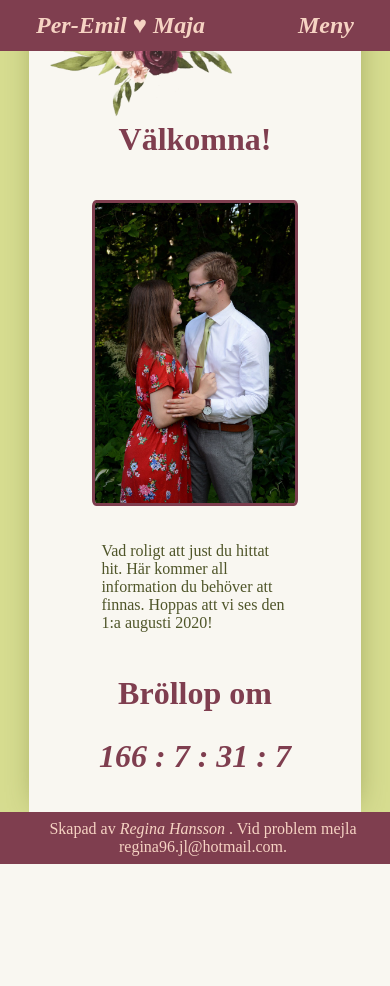
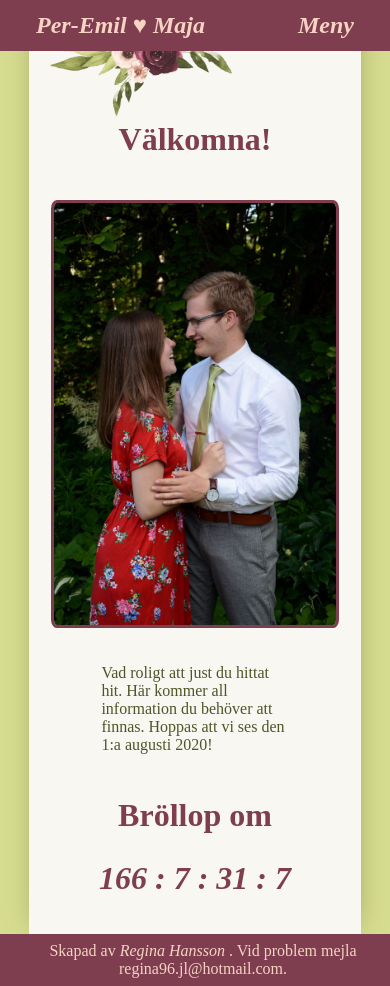
Before and after one commit to reggosaurus-reg/WeddingWebsite, a Flask app: page / in a window 390 px wide. Before the commit the page ends 864 px from the top, so only its background shows below. Run offline with Flask 2, Linux system fonts and the light colour scheme.

Commit message:
Remove overflow and enlarge image

```diff
--- a/static/css/style.css
+++ b/static/css/style.css
@@ -19,6 +19,7 @@ body {
 	background-color: var(--color-background);
 	padding: 0em;
 	margin: 0em;
+	overflow: hidden;
 }
 
 article {
@@ -35,6 +36,10 @@ img.border {
 	margin: 1em;
 }
 
+img.welcome {
+	height: 60vh;
+}
+
 img.flip-horizontally {
 	transform: scaleX(-1);
 }
@@ -45,8 +50,8 @@ img.flip-vertically {
 
 h1 {
 	color: var(--color-menu-background);
+	font-size: 2em;
 	text-align: center;
-	font-size: 2em;
 }
 
 div#counter {
@@ -70,7 +75,7 @@ h2 {
 .header {
 	margin: 0;
 	margin-top: -4.5em;
-	text-align: center;
+	text-align: left;
 }
 
 .footer {
@@ -154,9 +159,14 @@ nav {
 
 	.header {
 		margin-top: -2.5em;
+		margin-left: 0;
 	}
 
 	div#counter {
 		margin-top:0;
 	}
+
+	img.welcome {
+		height: 50vh;
+	}
 }
--- a/templates/index.html
+++ b/templates/index.html
@@ -9,10 +9,9 @@
 {% block content %}
 	<div class="flex-container">
 		<div>
-			<img class="border"
+			<img class="border welcome"
 		 	src="{{ url_for('static', filename ='img/majaochperemil.jpg') }}"
-			alt="Maja och Per-Emils förlovningsbild"
-			height=300>
+			alt="Maja och Per-Emils förlovningsbild">
 		</div>
 		<div style="min-width:30%;max-width:60%">
 			<p class="text">Vad roligt att just du hittat hit.
```
